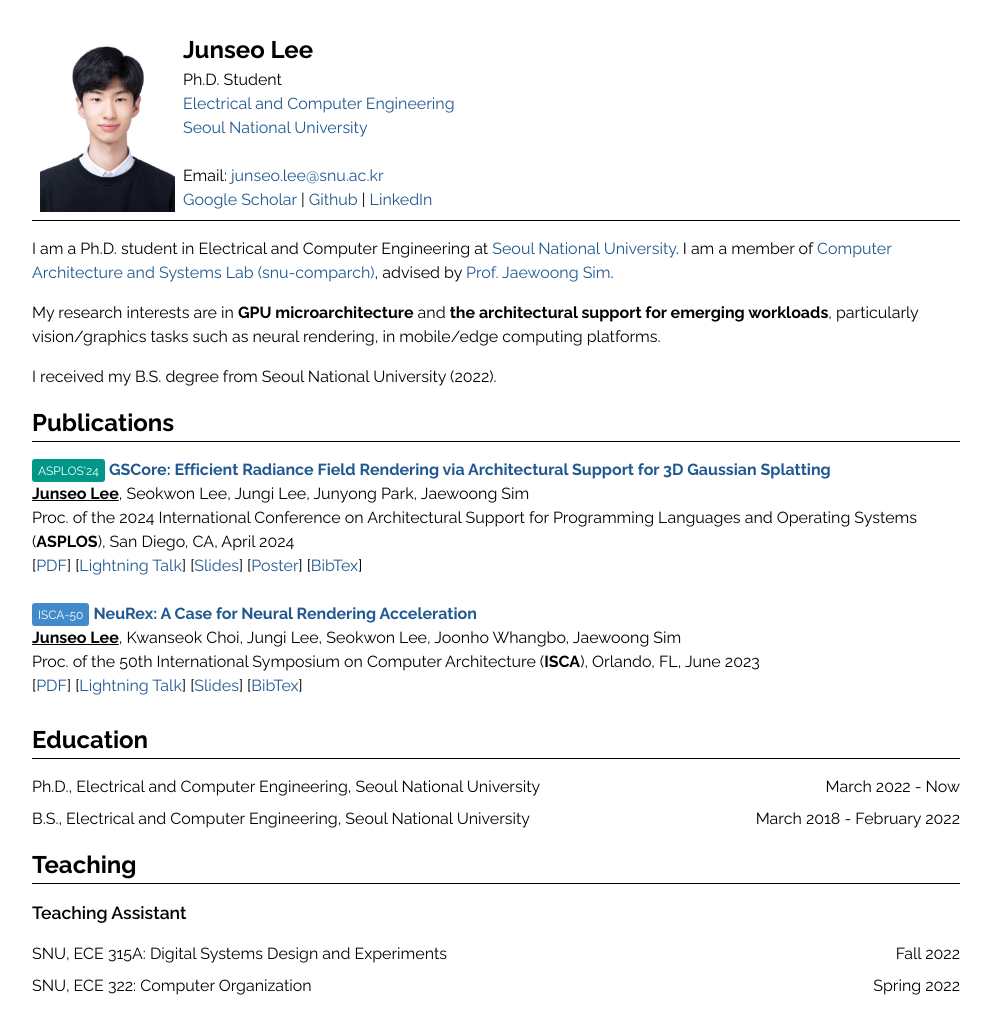
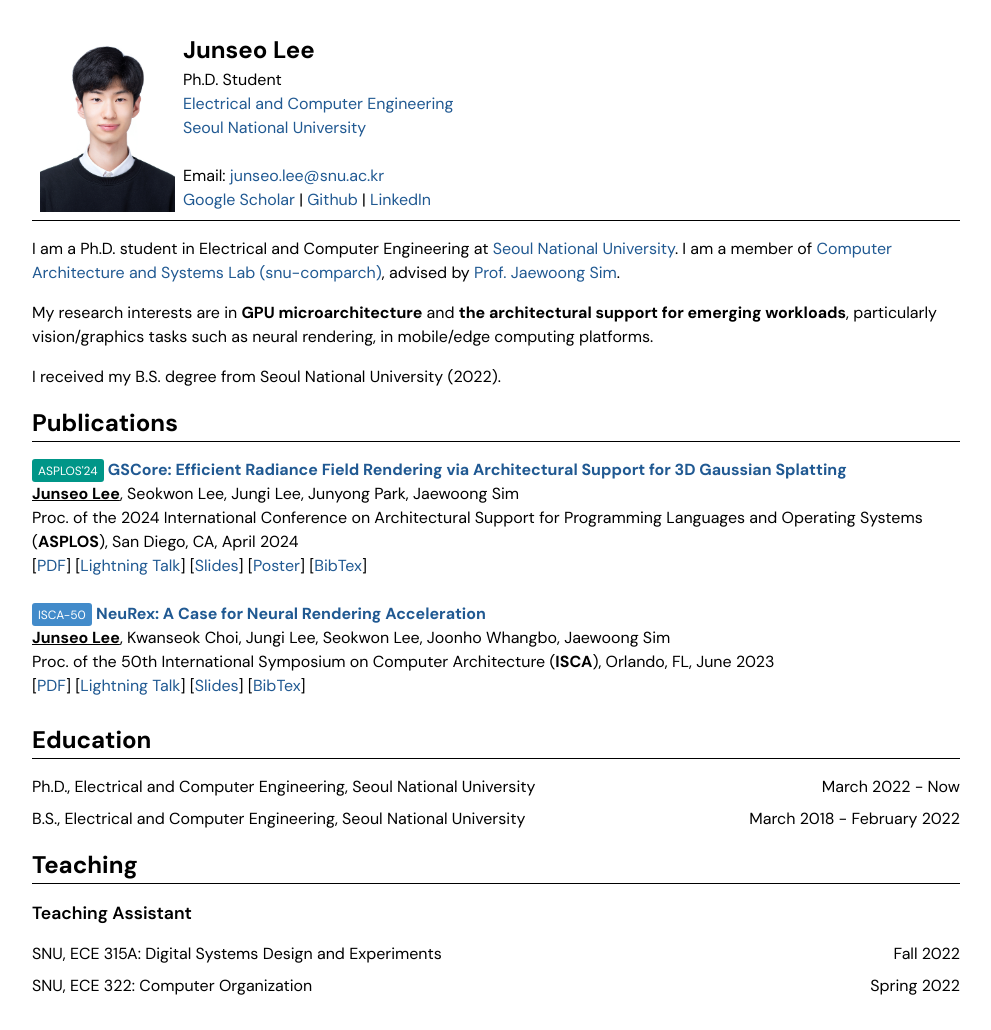
Before and after one commit to junseo013/junseo013.github.io, a Jekyll site: the page built from index.md, in a window 1280 px wide. Shown: the whole page, without its empty margins (144-1135 px from the left). Built offline with Jekyll 4.4.1, drawn with Linux system fonts in a browser that asks for light colours.

Commit message:
font: DM Sans

```diff
--- a/_includes/head.html
+++ b/_includes/head.html
@@ -7,7 +7,7 @@
 
   <link rel="preconnect" href="https://fonts.googleapis.com">
   <link rel="preconnect" href="https://fonts.gstatic.com" crossorigin>
-  <link href="https://fonts.googleapis.com/css2?family=Raleway:wght@100..900&display=swap" rel="stylesheet">
+  <link href="https://fonts.googleapis.com/css2?family=DM+Sans:wght@100..900&display=swap" rel="stylesheet">
   <link rel="stylesheet" href="assets/css/reset.css">
   <link rel="stylesheet" href="assets/css/styles.css">
 </head>
--- a/assets/css/styles.css
+++ b/assets/css/styles.css
@@ -1,7 +1,7 @@
 /* Global styles */
 html {
   font-size: 16px;
-  font-family: 'Raleway', 'Inter', sans-serif;
+  font-family: 'DM Sans', 'Inter', sans-serif;
   font-weight: 400;
 }
 
```
